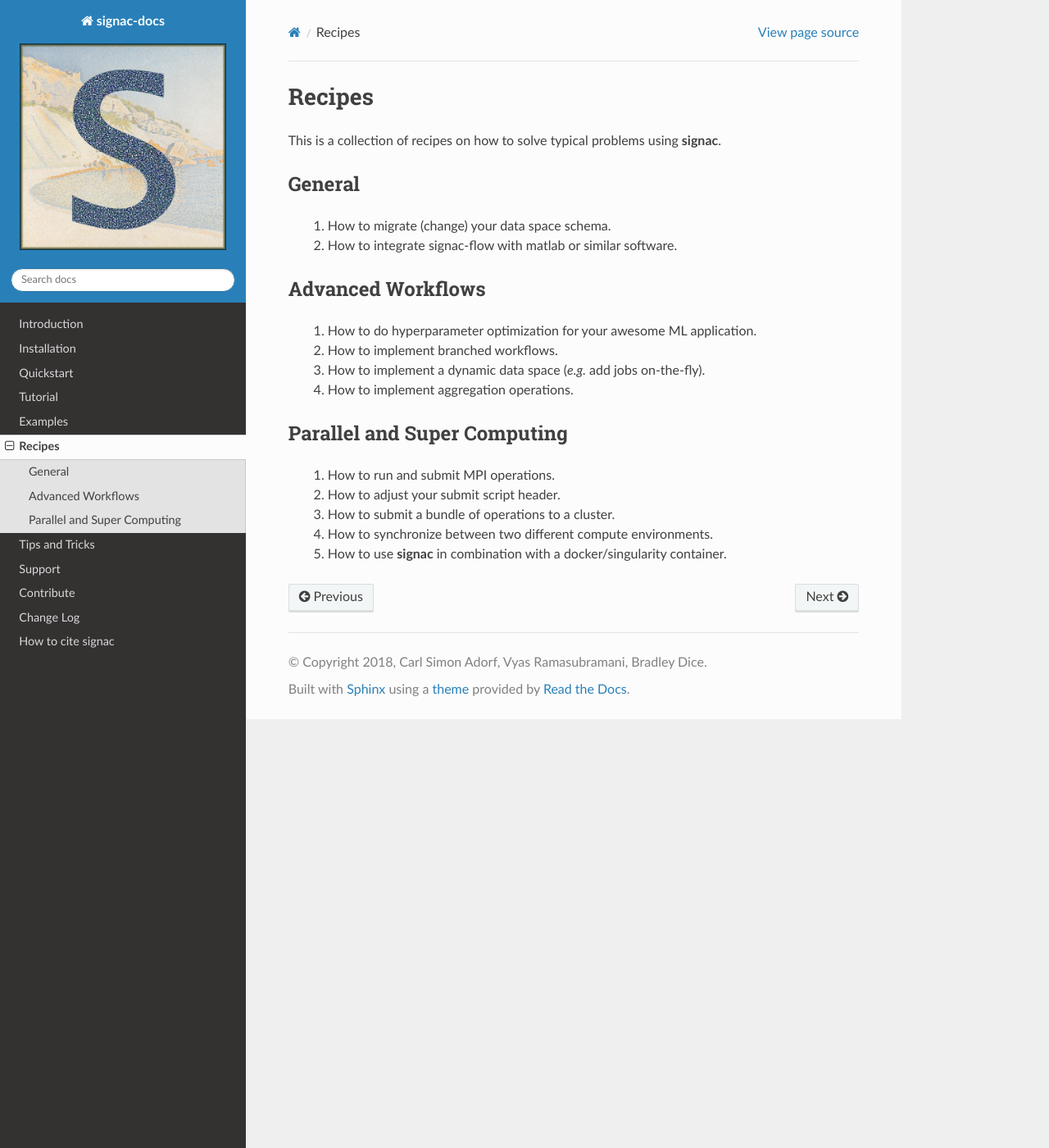
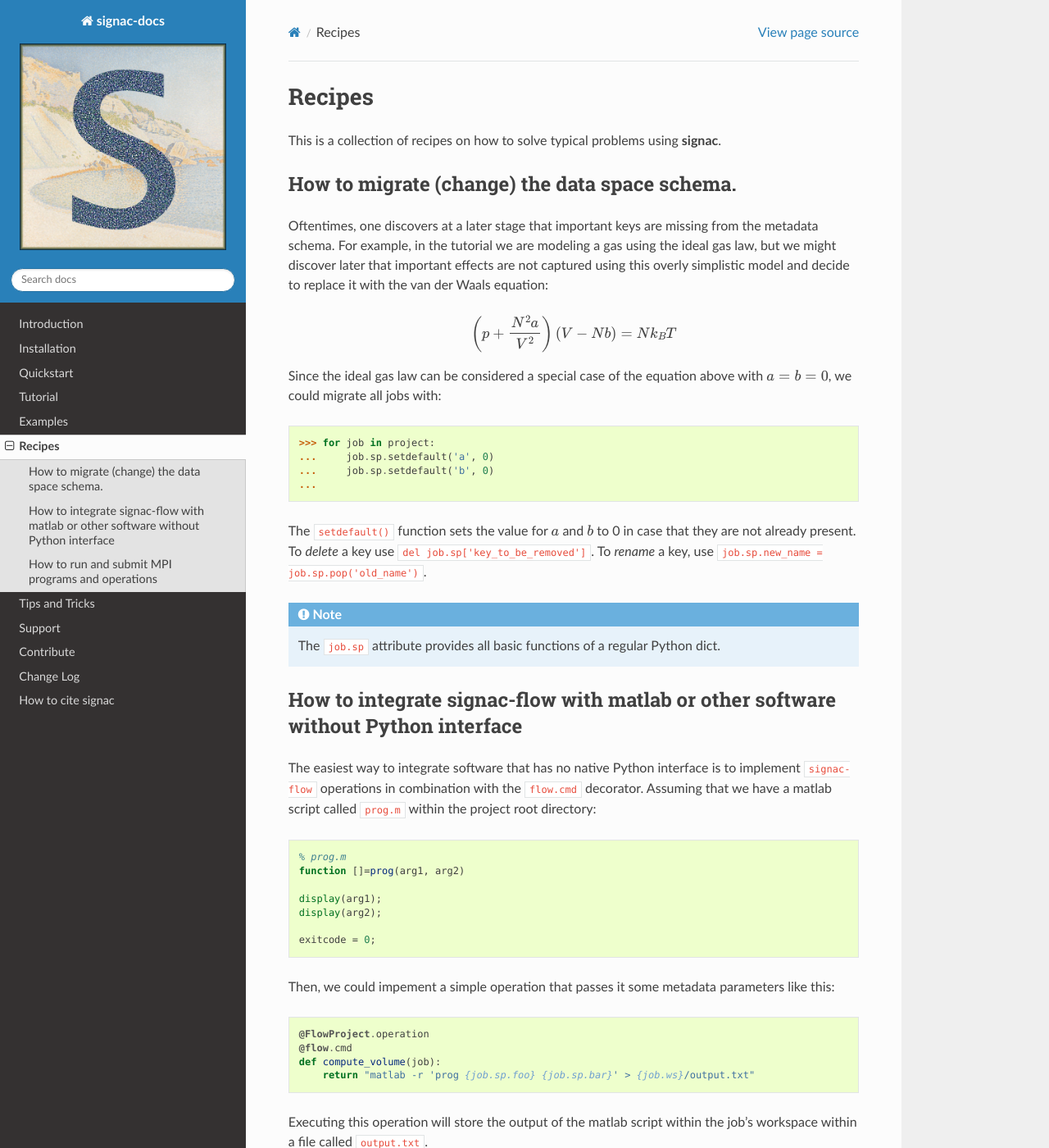
Before and after one commit to glotzerlab/signac-docs, a Sphinx documentation site: the page built from docs/source/recipes.rst, in a window 1280 px wide and 1400 px high. Shown: the whole window at 82% size. Built offline with Sphinx 7.4.7 and the Read the Docs theme 2.0.0, drawn with Linux system fonts in a browser that asks for light colours; pages that are not in the unit, such as notebooks, are missing from menus; some of the changed text lies outside the part shown.

Commit message:
Add three new recipes.
 - Schema migration
 - External software integration
 - MPI parallelized operations

```diff
--- a/docs/source/recipes.rst
+++ b/docs/source/recipes.rst
@@ -1,29 +1,131 @@
 .. _recipes:
 
+=======
 Recipes
 =======
 
 This is a collection of recipes on how to solve typical problems using **signac**.
 
-General
--------
+.. todo::
 
-  1. How to migrate (change) your data space schema.
-  2. How to integrate signac-flow with matlab or similar software.
+    Move all recipes below into a 'General' section once we have added more recipes.
 
-Advanced Workflows
-------------------
+How to migrate (change) the data space schema.
+----------------------------------------------
 
-  1. How to do hyperparameter optimization for your awesome ML application.
-  2. How to implement branched workflows.
-  3. How to implement a dynamic data space (*e.g.* add jobs on-the-fly).
-  4. How to implement aggregation operations.
+Oftentimes, one discovers at a later stage that important keys are missing from the metadata schema.
+For example, in the tutorial we are modeling a gas using the ideal gas law, but we might discover later that important effects are not captured using this overly simplistic model and decide to replace it with the van der Waals equation:
 
-Parallel and Super Computing
-----------------------------
+.. math::
 
-  1. How to run and submit MPI operations.
-  2. How to adjust your submit script header.
-  3. How to submit a bundle of operations to a cluster.
-  4. How to synchronize between two different compute environments.
-  5. How to use **signac** in combination with a docker/singularity container.
+   \left(p + \frac{N^2 a}{V^2}\right) \left(V - Nb \right) = N k_B T
+
+Since the ideal gas law can be considered a special case of the equation above with :math:`a=b=0`, we could migrate all jobs with:
+
+.. code-block:: python
+
+    >>> for job in project:
+    ...     job.sp.setdefault('a', 0)
+    ...     job.sp.setdefault('b', 0)
+    ...
+
+The ``setdefault()`` function sets the value for :math:`a` and :math:`b` to 0 in case that they are not already present.
+To *delete* a key use ``del job.sp['key_to_be_removed']``.
+To *rename* a key, use ``job.sp.new_name = job.sp.pop('old_name')``.
+
+.. note::
+
+    The ``job.sp`` attribute provides all basic functions  of a regular Python dict.
+
+
+How to integrate signac-flow with matlab or other software without Python interface
+-----------------------------------------------------------------------------------
+
+The easiest way to integrate software that has no native Python interface is to implement ``signac-flow`` operations in combination with the ``flow.cmd`` decorator.
+Assuming that we have a matlab script called ``prog.m`` within the project root directory:
+
+.. code-block:: matlab
+
+    % prog.m
+    function []=prog(arg1, arg2)
+
+    display(arg1);
+    display(arg2);
+
+    exitcode = 0;
+
+Then, we could impement a simple operation that passes it some metadata parameters like this:
+
+.. code-block:: python
+
+    @FlowProject.operation
+    @flow.cmd
+    def compute_volume(job):
+        return "matlab -r 'prog {job.sp.foo} {job.sp.bar}' > {job.ws}/output.txt"
+
+Executing this operation will store the output of the matlab script within the job's workspace within a file called ``output.txt``.
+
+How to run and submit MPI programs and operations
+-------------------------------------------------
+
+Running MPI operations is easiest by implementing a :class:`~.flow.FlowProject` operation in combination wtih the ``flow.cmd``  and the ``flow.directives`` decorators.
+Assuming that we have an MPI-parallelized program ``my_programm``, which expectes an input file as its first argument and which we want to run on two ranks, we could implement the operation like this:
+
+.. code-block:: python
+
+    @FlowProject.operation
+    @flow.cmd
+    @flow.directives(np=2)
+    def hello_mpi(job):
+        return "mpiexec -n 2 mpi_program {job.ws}/input_file.txt"
+
+The ``flow.cmd`` decorator instructs signac-flow to interpret the operation as a command rather than a Python function.
+The ``flow.directives`` decorator provides additional instructions on how to execute this operation and is not strictly necessary for the example above to work.
+However, some script templates, including those designed for HPC cluster submissions, will use the value provided by the ``np`` key to compute the required compute ranks for a specific submission.
+
+.. tip::
+
+  You do not have to *hard-code* the number of ranks, it may be a function of the job, *e.g.*: ``flow.directives(np=lambda job: job.sp.system_size // 1000``.
+
+An alternative to using the ``flow.cmd`` decorator is to make the operation itself MPI-aware with ``mpi4py``:
+
+.. code-block:: python
+
+    @FlowProject.operation
+    def hello_mpi(job):
+        from mpi4py import MPI
+        comm = MPI.COMM_WORLD
+        print("Hello from rank", comm.Get_rank())
+
+You could execute above operation directly with: ``mpiexec -n 2 python project.py run -o hello_mpi``.
+Make sure to import ``mpi4py`` within the operation function, otherwise this example will likely not work.
+
+Finally, here is an example for how you could use a custom scripte template for MPI commands:
+
+.. code-block:: bash
+
+    {% for operation in operations %}
+    mpiexec -n {{ operation.directives.np }} operation.cmd
+    {% endfor %}
+
+.. tip::
+
+    Fully functional scripts can be found in the signac-docs repository under ``examples/MPI``.
+
+
+.. todo::
+
+    Advanced Workflows
+
+      1. How to do hyperparameter optimization for your awesome ML application.
+      2. How to implement branched workflows.
+      3. How to implement a dynamic data space (*e.g.* add jobs on-the-fly).
+      4. How to implement aggregation operations.
+
+    Parallel and Super Computing
+
+      1. How to run and submit MPI operations.
+      2. How to adjust your submit script header.
+      3. How to submit a bundle of operations to a cluster.
+      4. How to synchronize between two different compute environments.
+      5. How to use **signac** in combination with a docker/singularity container.
```
